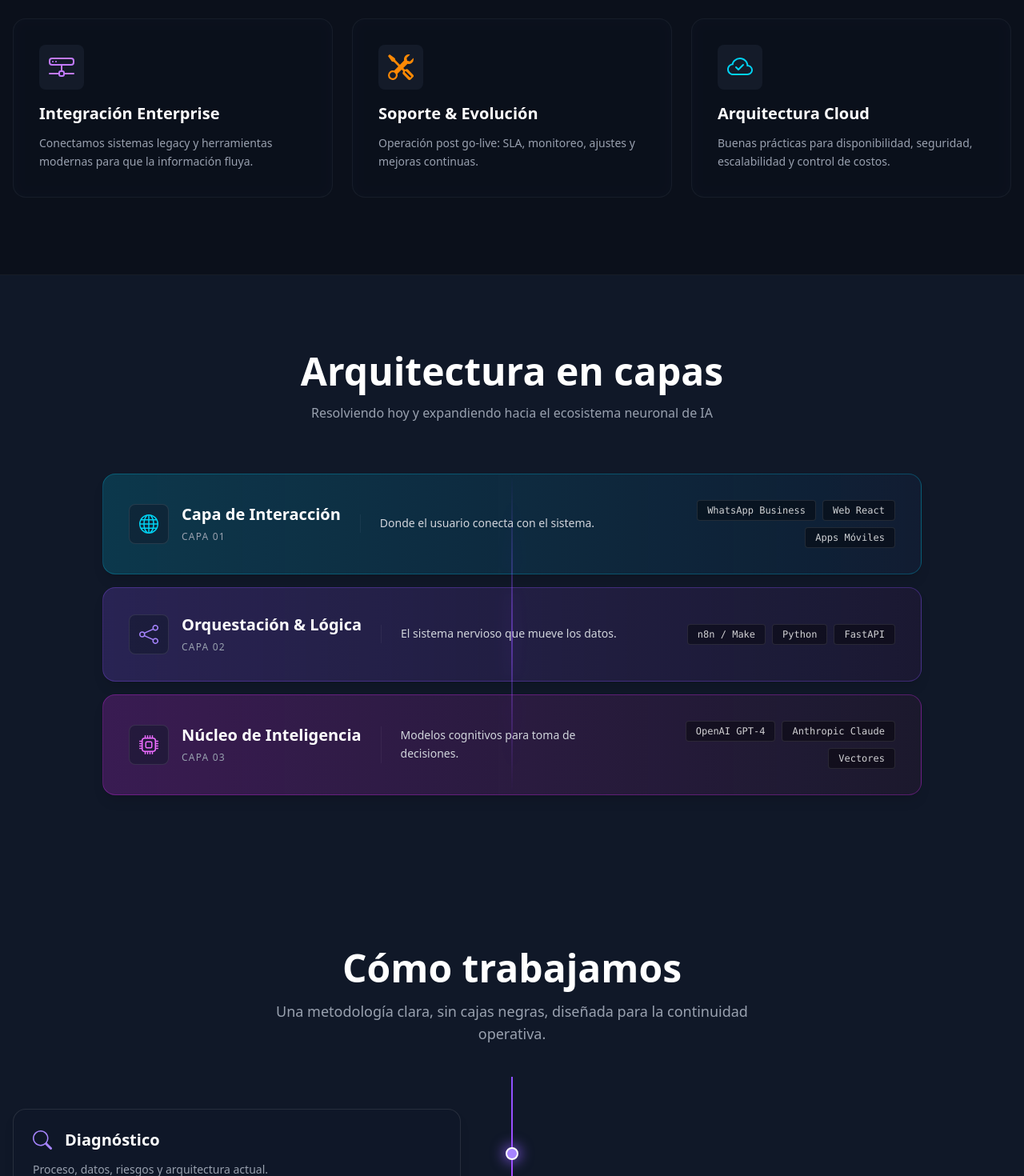
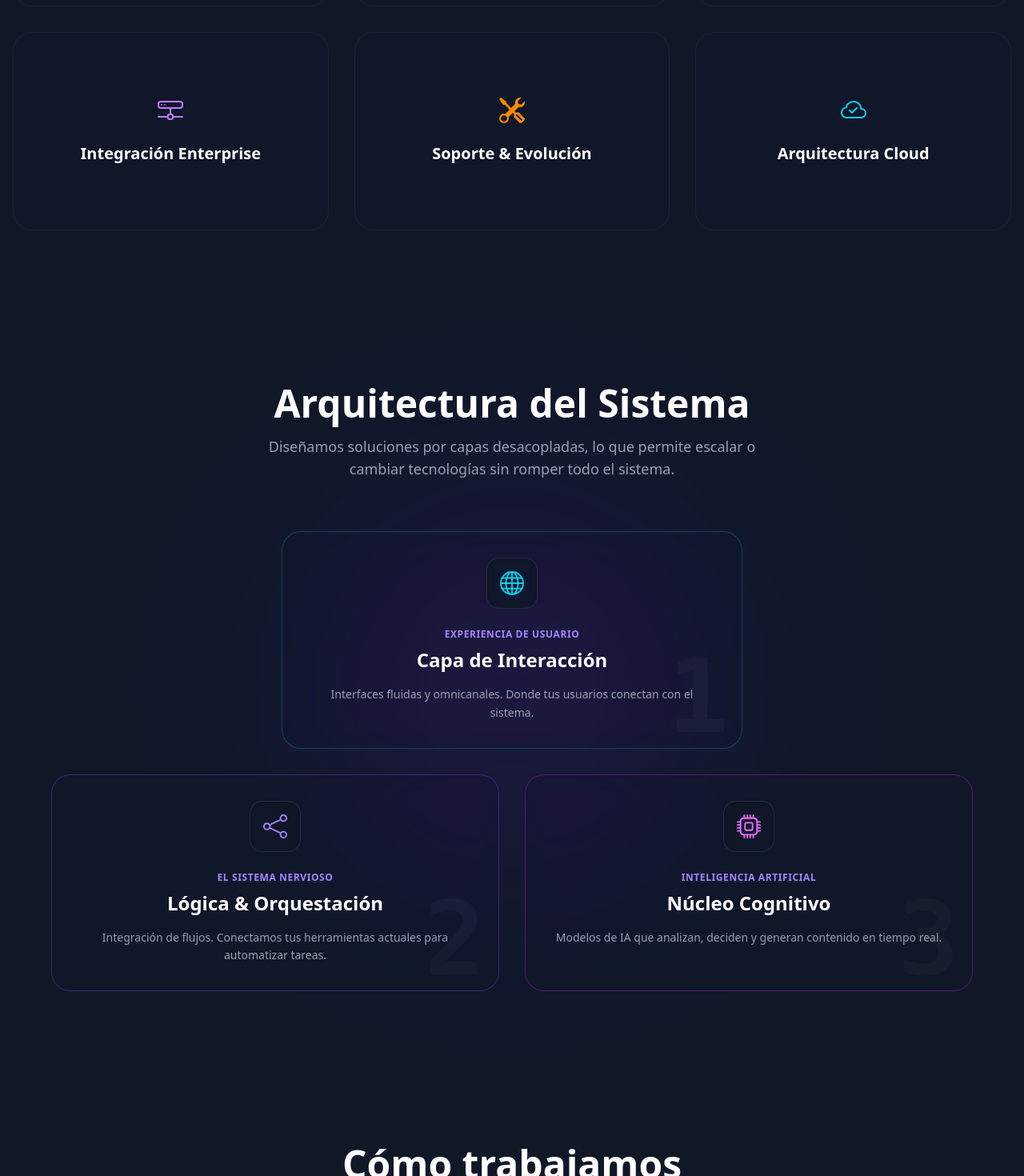
Before and after one commit to benjvvg/Landing-ILMIO, a React (Vite) app: page / in a window 1280 px wide. Shown: the part 1320-2790 px from the top of the page at 80% size. Built offline with nearby package versions, Linux system fonts and the light colour scheme.

Commit message:
Ajuste de diseño

```diff
--- a/src/components/Arquitectura.jsx
+++ b/src/components/Arquitectura.jsx
@@ -1,82 +1,75 @@
-import { BsCpu, BsHddStack, BsShare, BsGlobe, BsLightningCharge } from "react-icons/bs"
+import { BsCpu, BsShare, BsGlobe } from "react-icons/bs"
 
 function Arquitectura() {
     const capas = [
         {
             id: "interaccion",
             nombre: "Capa de Interacción",
-            desc: "Donde el usuario conecta con el sistema.",
-            tools: ["WhatsApp Business", "Web React", "Apps Móviles"],
+            subtitulo: "Experiencia de Usuario",
+            desc: "Interfaces fluidas y omnicanales. Donde tus usuarios conectan con el sistema.",
             icono: <BsGlobe className="text-cyan-400" />,
-            color: "from-cyan-500/20 to-blue-500/5",
-            borde: "border-cyan-500/30"
+            color: "border-cyan-500/30 hover:border-cyan-500/60",
+            bgGradient: "from-cyan-500/10 to-transparent",
+            className: "md:col-span-2 md:w-1/2 md:mx-auto"
         },
         {
             id: "orquestacion",
-            nombre: "Orquestación & Lógica",
-            desc: "El sistema nervioso que mueve los datos.",
-            tools: ["n8n / Make", "Python", "FastAPI"],
+            nombre: "Lógica & Orquestación",
+            subtitulo: "El Sistema Nervioso",
+            desc: "Integración de flujos. Conectamos tus herramientas actuales para automatizar tareas.",
             icono: <BsShare className="text-violet-400" />,
-            color: "from-violet-500/20 to-fuchsia-500/5",
-            borde: "border-violet-500/30"
+            color: "border-violet-500/30 hover:border-violet-500/60",
+            bgGradient: "from-violet-500/10 to-transparent",
+            className: "md:col-span-1"
         },
         {
             id: "inteligencia",
-            nombre: "Núcleo de Inteligencia",
-            desc: "Modelos cognitivos para toma de decisiones.",
-            tools: ["OpenAI GPT-4", "Anthropic Claude", "Vectores"],
+            nombre: "Núcleo Cognitivo",
+            subtitulo: "Inteligencia Artificial",
+            desc: "Modelos de IA que analizan, deciden y generan contenido en tiempo real.",
             icono: <BsCpu className="text-fuchsia-400" />,
-            color: "from-fuchsia-500/20 to-pink-500/5",
-            borde: "border-fuchsia-500/30"
+            color: "border-fuchsia-500/30 hover:border-fuchsia-500/60",
+            bgGradient: "from-fuchsia-500/10 to-transparent",
+            className: "md:col-span-1"
         }
     ];
 
     return (
-        <section className="py-24 px-4 relative z-10">
-            <div className="max-w-5xl mx-auto">
+        <section className="py-24 px-4 relative z-10 overflow-hidden">
+            <div className="absolute top-1/2 left-1/2 -translate-x-1/2 -translate-y-1/2 w-125 h-125 bg-violet-600/10 rounded-full blur-[120px] pointer-events-none"></div>
+
+            <div className="max-w-6xl mx-auto relative">
+
                 <div className="text-center mb-16">
-                    <h2 className="text-3xl md:text-5xl font-bold text-white mb-4">Arquitectura en capas</h2>
-                    <p className="text-gray-400 max-w-2xl mx-auto">
-                        Resolviendo hoy y expandiendo hacia el ecosistema neuronal de IA
+                    <h2 className="text-3xl md:text-5xl font-bold text-white mb-4">Arquitectura del Sistema</h2>
+                    <p className="text-gray-400 max-w-2xl mx-auto text-lg">
+                        Diseñamos soluciones por capas desacopladas, lo que permite escalar o cambiar tecnologías sin romper todo el sistema.
                     </p>
                 </div>
 
-                <div className="flex flex-col gap-4 relative">
-                    <div className="absolute left-8 md:left-1/2 top-0 bottom-0 w-0.5 bg-linear-to-b from-transparent via-violet-500/50 to-transparent -translate-x-1/2 z-0 hidden md:block"></div>
+                <div className="grid grid-cols-1 md:grid-cols-2 gap-8">
                     {capas.map((capa, index) => (
                         <div
                         key={capa.id}
-                                className={`relative z-10 group`}
+                        className={`group relative overflow-hidden rounded-3xl border bg-gray-900/40 backdrop-blur-xl p-8 transition-all duration-500 hover:-translate-y-2 hover:shadow-2xl ${capa.color} ${capa.className}`}
                         >
-                                <div className={`
-                                    relative overflow-hidden
-                                    bg-linear-to-r ${capa.color} backdrop-blur-md
-                                    border ${capa.borde} rounded-2xl p-6 md:p-8
-                                    hover:scale-[1.02] transition-all duration-500
-                                    shadow-lg hover:shadow-${capa.borde.split('-')[1]}-500/20
-                                `}>
-                                    <div className="flex flex-col md:flex-row items-start md:items-center gap-6 justify-between">
-                                        <div className="flex items-center gap-4 min-w-50">
-                                            <div className="p-3 rounded-lg bg-gray-900/50 border border-white/10 text-2xl">
+                            <div className={`absolute inset-0 bg-linear-to-br ${capa.bgGradient} opacity-0 group-hover:opacity-100 transition-opacity duration-500`}></div>
+                            <div className="relative z-10 flex flex-col h-full items-center text-center">
+                                <div className="w-16 h-16 rounded-2xl bg-gray-900/80 border border-white/10 flex items-center justify-center text-3xl shadow-inner mb-6 group-hover:scale-110 transition-transform duration-300">
                                 {capa.icono}
                                 </div>
-                                            <div>
-                                                <h3 className="text-xl font-bold text-white">{capa.nombre}</h3>
-                                                <span className="text-xs text-gray-400 uppercase tracking-widest">Capa 0{index + 1}</span>
-                                            </div>
-                                        </div>
-                                        <div className="flex-1 border-l border-white/5 pl-0 md:pl-6 text-gray-300 text-sm leading-relaxed">
+                                <h4 className="text-xs font-bold text-violet-400 mb-2 uppercase tracking-wider">
+                                {capa.subtitulo}
+                                </h4>
+                                <h3 className="text-2xl font-bold text-white mb-4">
+                                {capa.nombre}
+                                </h3>
+                                <p className="text-gray-400 leading-relaxed text-sm">
                                 {capa.desc}
-                                        </div>
-                                        <div className="flex flex-wrap gap-2 justify-start md:justify-end max-w-xs mt-4 md:mt-0">
-                                            {capa.tools.map((tool) => (
-                                                <span key={tool} className="px-3 py-1 text-xs font-mono text-white/80 bg-black/40 rounded border border-white/10 hover:border-white/30 transition-colors cursor-default">
-                                                    {tool}
+                                </p>
+                                <span className="absolute -right-4 -bottom-8 text-9xl font-bold text-white/3 font-mono select-none pointer-events-none">
+                                {index + 1}
                                 </span>
-                                            ))}
-                                        </div>
-                                    </div>
-                                    <div className="absolute inset-0 bg-linear-to-r from-transparent via-white/5 to-transparent -translate-x-full group-hover:translate-x-full transition-transform duration-1000 ease-in-out pointer-events-none"></div>
                             </div>
                         </div>
                     ))}
--- a/src/components/Metodologia.jsx
+++ b/src/components/Metodologia.jsx
@@ -19,23 +19,21 @@ function Metodologia() {
                         Una metodología clara, sin cajas negras, diseñada para la continuidad operativa.
                     </p>
                 </div>
-                {/* Linea */}
                 <div className="absolute left-8 md:left-1/2 top-40 -bottom-10 w-0.5 bg-linear-to-b from-violet-500 via-fuchsia-500 to-transparent -translate-x-1/2 z-0"></div>
-                {/* --- LOS PASOS --- */}
-                <div className="relative z-10">
-                    {pasos.map((paso, index) => (
-                        <div key={index} className='relative flex items-center w-full mb-12 md:mb-4'>
-                        {/* Nodos */}
-                        <div className="absolute left-8 md:left-1/2 -translate-x-1/2 top-1/2 -translate-y-1/2 flex items-center justify-center z-20">
-                            <div className="w-4 h-4 rounded-full bg-violet-400 shadow-[0_0_15px_4px_rgba(139,92,246,0.6)] border-2 border-white"></div>
-                        </div>
-                        {/* Cards */}
-                        <div className={`w-full pl-20 md:pl-0 md:w-1/2 ${
-                            index % 2 === 0
-                            ? "md:pr-16 md:mr-auto text-left"
-                            : "md:pl-16 md:ml-auto text-left"
-                        }`}>
-                            <div className="bg-gray-900/60 backdrop-blur-md border border-white/10 p-6 rounded-2xl hover:border-violet-500/50 transition-all duration-300 hover:-translate-y-2 shadow-lg group">
+                <div className="relative z-10 grid grid-cols-1 md:grid-cols-2 gap-y-12 md:gap-x-12">
+
+                    {pasos.map((paso, index) => {
+                        const esPar = index % 2 === 0;
+
+                        return (
+                            <div key={index} className="relative w-full">
+                                <div className="md:hidden absolute w-4 h-4 rounded-full bg-violet-400 shadow-[0_0_15px_4px_rgba(139,92,246,0.6)] border-2 border-white z-20 top-10 left-8 -translate-x-1/2"></div>
+                                {esPar && (
+                                    <div className="hidden md:block absolute w-4 h-4 rounded-full bg-violet-400 shadow-[0_0_15px_4px_rgba(139,92,246,0.6)] border-2 border-white z-20 top-10
+                                    -right-6 translate-x-1/2"></div>
+                                )}
+                                <div className="pl-20 md:pl-0 h-full">
+                                    <div className="bg-gray-900/60 backdrop-blur-md border border-white/10 p-6 rounded-2xl hover:border-violet-500/50 transition-all duration-300 hover:-translate-y-2 shadow-lg group h-full">
                                         <div className="flex items-center gap-4 mb-3">
                                             <div className="text-2xl text-violet-400 group-hover:text-fuchsia-400 transition-colors">
                                                 {paso.icono}
@@ -48,7 +46,8 @@ function Metodologia() {
                                     </div>
                                 </div>
                             </div>
-                ))}
+                        );
+                    })}
                 </div>
             </div>
         </section>
--- a/src/components/Servicios.jsx
+++ b/src/components/Servicios.jsx
@@ -10,7 +10,7 @@ function Servicios() {
         },
         {
             id: 2,
-            titulo: "Canales Inteligentes",
+            titulo: "Omnicanalidad",
             desc: "Experiencias conversacionales (WhatsApp/Web) con agentes IA, contexto y derivación humana.",
             icono: <BsWhatsapp className="h-8 w-8 text-green-400" />
         },
@@ -41,28 +41,41 @@ function Servicios() {
     ];
 
     return (
-        <section id="servicios" className="py-24 px-4 relative z-10 bg-black/30 backdrop-blur-sm border-y border-white/5">
+        <section id="servicios" className="py-24 px-4 relative z-10">
             <div className="max-w-7xl mx-auto">
                 <div className="text-center mb-16">
-                    <h2 className="text-3xl  md:text-5xl font-bold text-white mb-4">Servicios</h2>
-                    <p className="text-gray-400 max-w-2xl mx-auto">
+                    <h2 className="text-3xl md:text-5xl font-bold text-white mb-4">Capacidades</h2>
+                    <p className="text-gray-400 max-w-2xl mx-auto text-lg">
                         Soluciones pensadas para resolver necesidades reales hoy y construir el ecosistema del mañana.
                     </p>
                 </div>
-                <div className="grid grid-cols-1 md:grid-cols-2 lg:grid-cols-3 gap-6">
+                <div className="grid grid-cols-1 md:grid-cols-2 lg:grid-cols-3 gap-8">
                     {listaServicios.map((item) => (
-                        <div key={item.id} className="bg-gray-900/40 backdrop-blur-sm border border-white/5 p-8 rounded-2xl hover:bg-white/5 transition-all hover:border-violet-500/30 group">
-                            <div className="mb-4 bg-gray-800/50 w-14 h-14 rounded-lg flex items-center justify-center group-hover:scale-110 transition-transform">
+                        <div
+                            key={item.id}
+                            className="group relative h-62 rounded-3xl bg-gray-900/40 border border-white/5 overflow-hidden transition-all duration-500 hover:border-violet-500/50 hover:shadow-[0_0_30px_rgba(139,92,246,0.15)] backdrop-blur-sm"
+                        >
+                            <div className="absolute inset-0 bg-linear-to-br from-violet-600/10 via-transparent to-transparent opacity-0 group-hover:opacity-100 transition-opacity duration-500"></div>
+                            <div className="absolute inset-0 flex flex-col items-center justify-center p-6 text-center transition-transform duration-500 group-hover:-translate-y-10">
+                                <div className="text-5xl text-violet-400 mb-6 transition-all duration-500 group-hover:scale-75 group-hover:text-fuchsia-400">
                                 {item.icono}
+                                </div>
+                                <h3 className="text-xl font-bold text-white group-hover:text-violet-200 transition-colors">
+                                {item.titulo}
+                                </h3>
                             </div>
-                            <h3 className="text-xl font-bold text-white mb-3">{item.titulo}</h3>
-                            <p className="text-gray-400 text-sm leading-relaxed">{item.desc}</p>
+                            <div className="absolute inset-x-0 bottom-0 p-6 text-center translate-y-full opacity-0 transition-all duration-500 group-hover:translate-y-0 group-hover:opacity-100">
+                                <p className="text-gray-300 text-sm leading-relaxed">
+                                {item.desc}
+                                </p>
+                                <div className="w-12 h-1 bg-violet-500 rounded-full mx-auto mt-6"></div>
+                            </div>
                         </div>
-                    ))}
+                        ))}
+                    </div>
                 </div>
-            </div>
         </section>
-    )
-}
+    );
+};
 
 export default Servicios;
```
Lines whose indentation alone changed are shown as unchanged.
